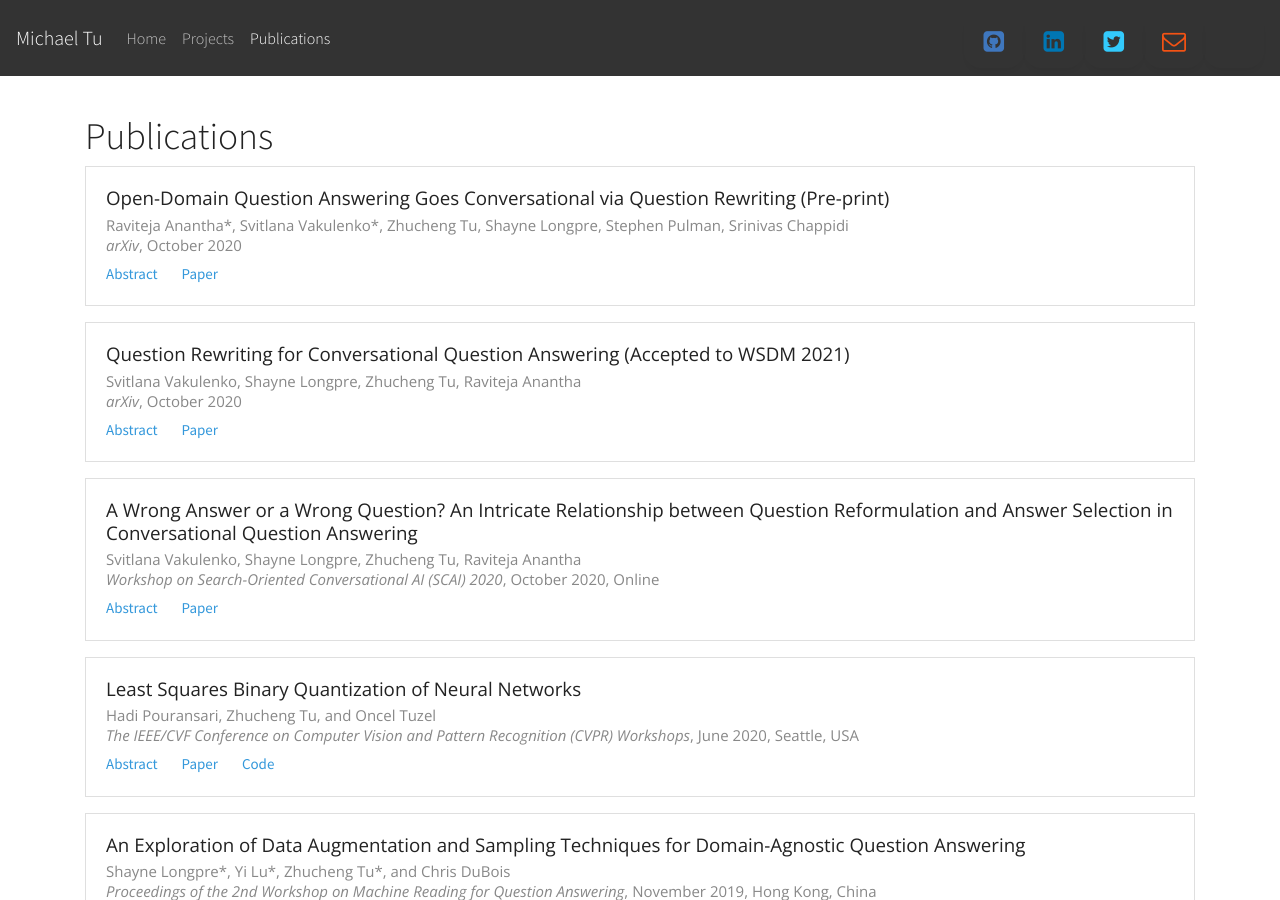
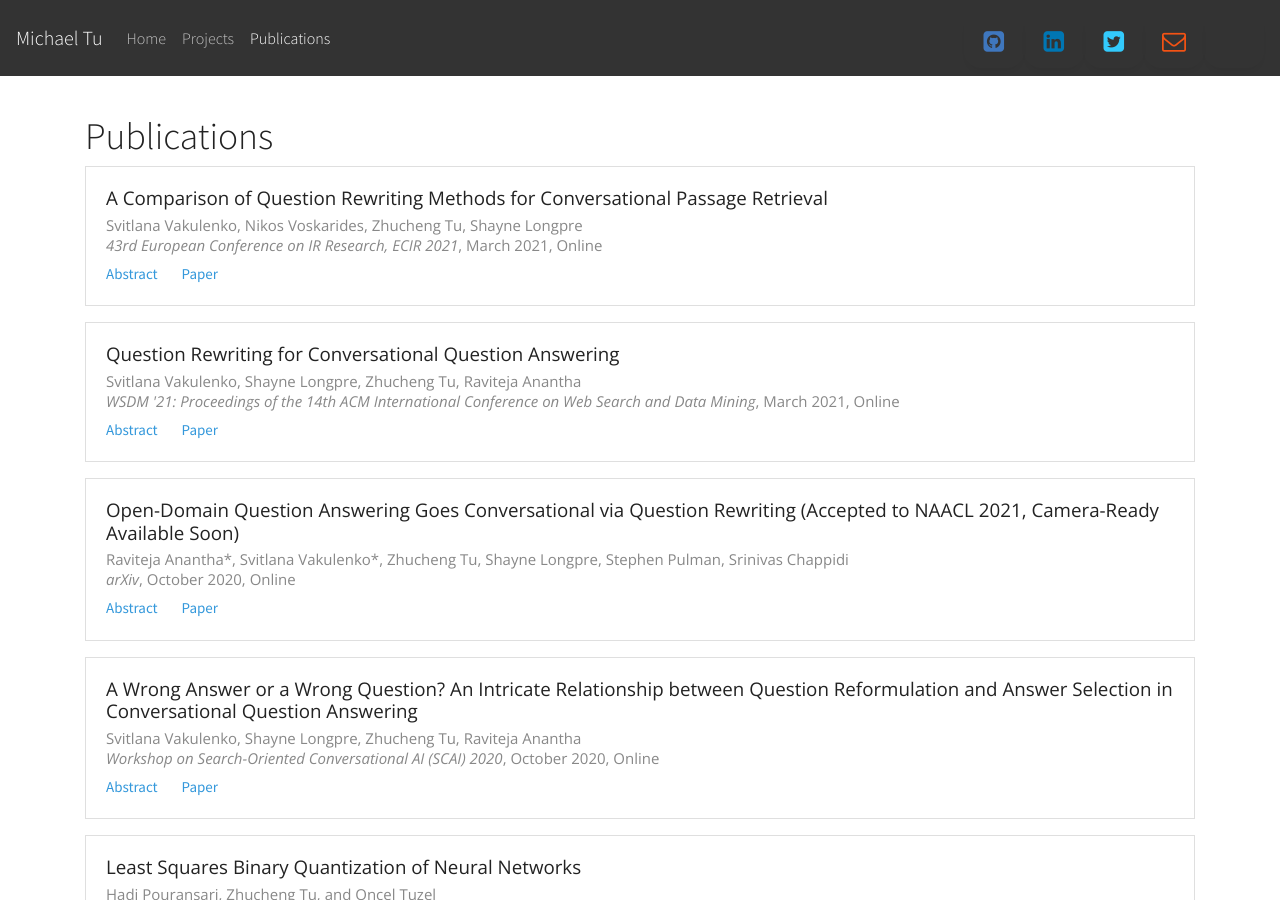
Before and after one commit to tuzhucheng/tuzhucheng.github.io, a Jekyll site: the page built from publications/index.html, in a window 1280 px wide and 900 px high. Built offline with Jekyll 4.4.1, drawn with Linux system fonts in a browser that asks for light colours; nearby versions of some CDN libraries; some web fonts are replaced; comment, search, counter and statistics services are not loaded; a style sheet for code colours, icons or effects is not loaded; some of the changed lines change nothing that is shown.

Commit message:
Publications update April 7, 2021

```diff
--- a/_data/publications.yml
+++ b/_data/publications.yml
@@ -7,9 +7,27 @@
 #  location: Location of venue
 #  year: year
 
+- id: vakulenko2021comparison
+  names: "Svitlana Vakulenko, Nikos Voskarides, <strong>Zhucheng Tu</strong>, Shayne Longpre"
+  title: A Comparison of Question Rewriting Methods for Conversational Passage Retrieval
+  link: https://link.springer.com/chapter/10.1007/978-3-030-72240-1_43
+  abstract: "Conversational passage retrieval relies on question rewriting to modify the original question so that it no longer depends on the conversation history. Several methods for question rewriting have recently been proposed, but they were compared under different retrieval pipelines. We bridge this gap by thoroughly evaluating those question rewriting methods on the TREC CAsT 2019 and 2020 datasets under the same retrieval pipeline. We analyze the effect of different types of question rewriting methods on retrieval performance and show that by combining question rewriting methods of different types we can achieve state-of-the-art performance on both datasets (Resources can be found at <a href='https://github.com/svakulenk0/cast_evaluation' target='_new'>https://github.com/svakulenk0/cast_evaluation</a>.)"
+  booktitle: "43rd European Conference on IR Research, ECIR 2021"
+  location: Online
+  year: March 2021
+
+- id: vakulenko2020question
+  names: "Svitlana Vakulenko, Shayne Longpre, <strong>Zhucheng Tu</strong>, Raviteja Anantha"
+  title: Question Rewriting for Conversational Question Answering
+  link: https://dl.acm.org/doi/10.1145/3437963.3441748
+  abstract: "Conversational question answering (QA) requires the ability to correctly interpret a question in the context of previous conversation turns. We address the conversational QA task by decomposing it into question rewriting and question answering subtasks. The question rewriting (QR) subtask is specifically designed to reformulate ambiguous questions, which depend on the conversational context, into unambiguous questions that can be correctly interpreted outside of the conversational context. We introduce a conversational QA architecture that sets the new state of the art on the TREC CAsT 2019 passage retrieval dataset. Moreover, we show that the same QR model improves QA performance on the QuAC dataset with respect to answer span extraction, which is the next step in QA after passage retrieval. Our evaluation results indicate that the QR model we proposed achieves near human-level performance on both datasets and the gap in performance on the end-to-end conversational QA task is attributed mostly to the errors in QA."
+  booktitle: "WSDM '21: Proceedings of the 14th ACM International Conference on Web Search and Data Mining"
+  location: Online
+  year: March 2021
+
 - id: anantha2020open
   names: "Raviteja Anantha*, Svitlana Vakulenko*, <strong>Zhucheng Tu</strong>, Shayne Longpre, Stephen Pulman, Srinivas Chappidi"
-  title: Open-Domain Question Answering Goes Conversational via Question Rewriting (Pre-print)
+  title: Open-Domain Question Answering Goes Conversational via Question Rewriting (Accepted to NAACL 2021, Camera-Ready Available Soon)
   link: https://arxiv.org/abs/2010.04898
   abstract: "We introduce a new dataset for Question Rewriting in Conversational Context (QReCC),
   which contains 14K conversations with 81K question-answer pairs. The task in QReCC is to find answers
@@ -22,29 +40,7 @@
   baseline for the QReCC dataset with F1 of 19.07, compared to the human upper bound of 74.47,
   indicating the difficulty of the setup and a large room for improvement."
   booktitle: arXiv
-  location:
-  year: October 2020
-
-- id: vakulenko2020question
-  names: "Svitlana Vakulenko, Shayne Longpre, <strong>Zhucheng Tu</strong>, Raviteja Anantha"
-  title: Question Rewriting for Conversational Question Answering (Accepted to WSDM 2021)
-  link: https://arxiv.org/abs/2004.14652
-  abstract: "Conversational question answering (QA) requires answers conditioned on the previous turns of the
-  conversation. We address the conversational QA task by decomposing it into question rewriting and question
-  answering subtasks, and conduct a systematic evaluation of this approach on two publicly available datasets.
-  Question rewriting is designed to reformulate ambiguous questions, dependent on the conversation context,
-  into unambiguous questions that are fully interpretable outside of the conversation context. Thereby,
-  standard QA components can consume such explicit questions directly. The main benefit of this approach is
-  that the same questions can be used for querying different information sources, e.g., multiple 3rd-party QA
-  services simultaneously, as well as provide a human-readable interpretation of the question in context.
-  To the best of our knowledge, we are the first to evaluate question rewriting on the conversational question
-  answering task and show its improvement over the end-to-end baselines. Moreover, our conversational QA
-  architecture based on question rewriting sets the new state of the art on the TREC CAsT 2019 dataset with
-  a 28% improvement in MAP and 21% in NDCG@3. Our detailed analysis of the evaluation results provide insights
-  into the sensitivity of QA models to question reformulation, and demonstrates the strengths and weaknesses of
-  the retrieval and extractive QA architectures, that should be reflected in their integration."
-  booktitle: arXiv
-  location:
+  location: Online
   year: October 2020
 
 - id: vakulenko2020wrong
```
